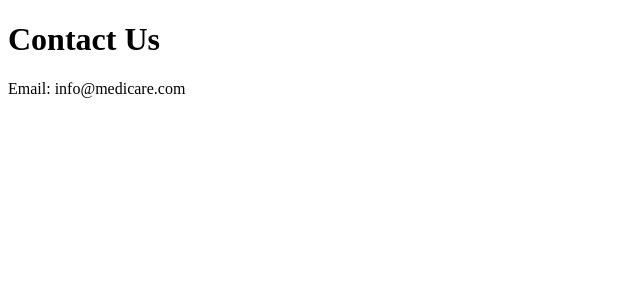
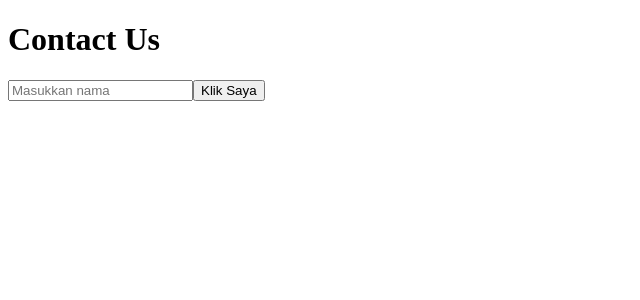
Before and after one commit to Roootsa/healthcare-company-profile, a Next.js app: page /contact in a window 1280 px wide. Shown: the top 300 px of the page, without its empty margins (0-640 px from the left). Built offline with nearby package versions, Linux system fonts and the light colour scheme.

Commit message:
Add input field and button to contact page

```diff
--- a/app/contact/page.tsx
+++ b/app/contact/page.tsx
@@ -1,8 +1,23 @@
+"use client";
+
+import { useState } from "react";
+
 export default function ContactPage() {
+  const [name, setName] = useState("");
+
   return (
     <main>
       <h1>Contact Us</h1>
-      <p>Email: info@medicare.com</p>
+
+      <input
+        type="text"
+        placeholder="Masukkan nama"
+        onChange={(e) => setName(e.target.value)}
+      />
+
+      <button onClick={() => alert("Halo " + name)}>
+        Klik Saya
+      </button>
     </main>
   );
 }
```
